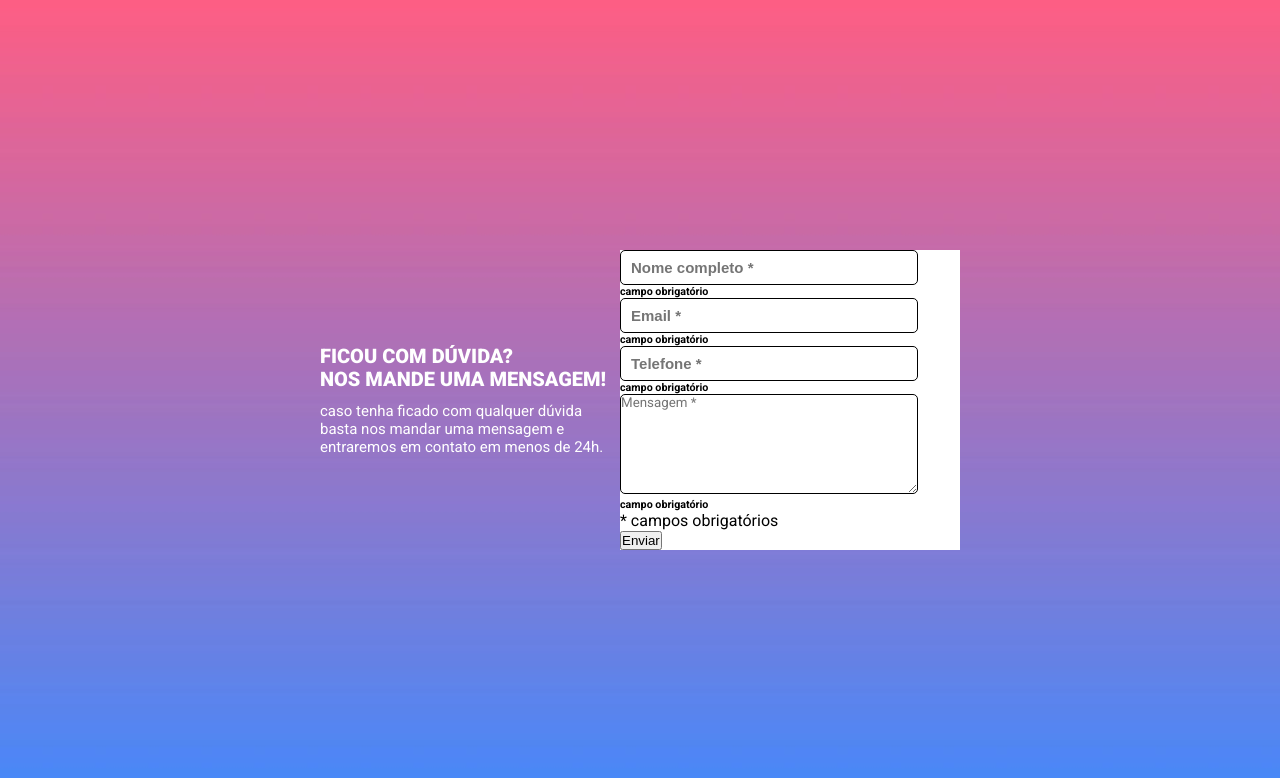
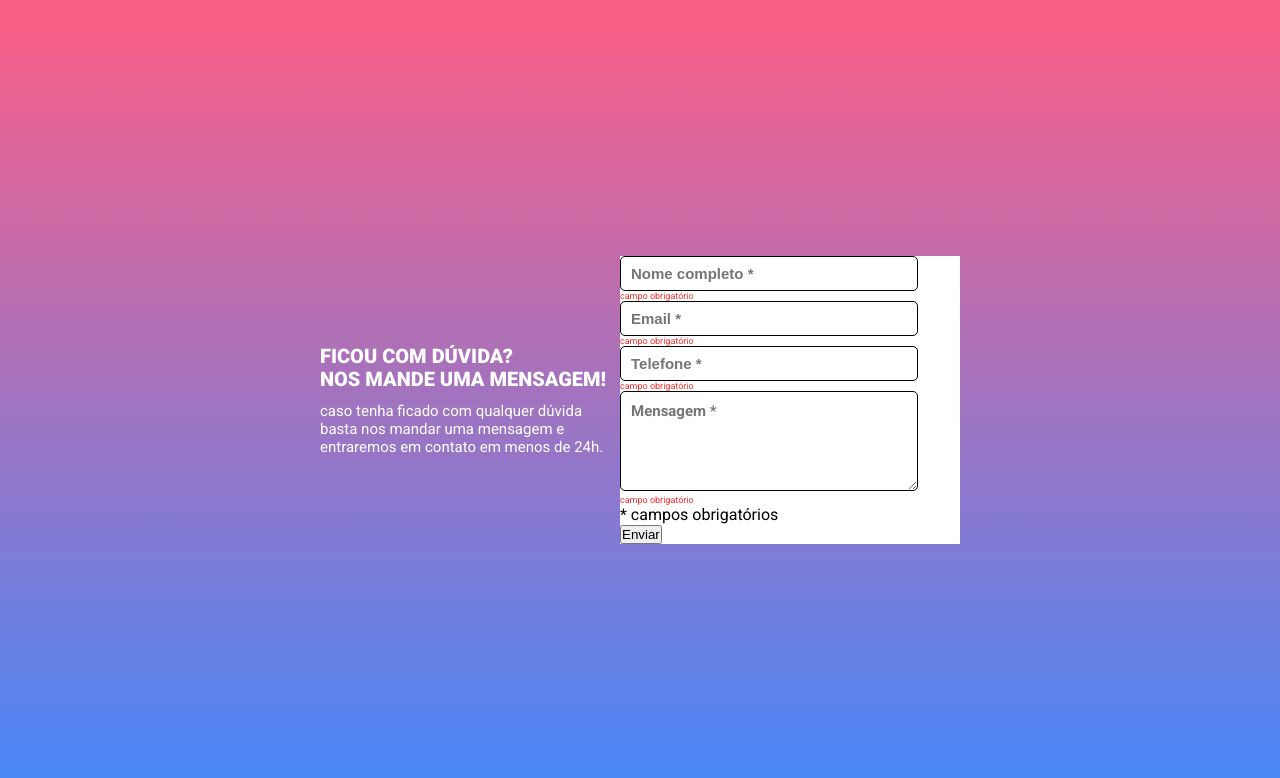
Before and after one commit to Moiseis-Cruz/avaliacao-do-formulario, a plain HTML site: page index.html in a window 1280 px wide. Drawn offline with Linux system fonts and the light colour scheme.

Commit message:
Estilização textarea e h6.

```diff
--- a/src/css/reset.css
+++ b/src/css/reset.css
@@ -3,3 +3,9 @@
     padding: 0;
     box-sizing: border-box;
 }
+
+.warning {
+    color: #F52E2E;
+    font-weight: 400;
+    font-size: 9px;
+}
--- a/src/css/styles.css
+++ b/src/css/styles.css
@@ -53,4 +53,7 @@ main .formulary textarea {
     box-sizing: border-box;
     border: 1px solid #000000;
     font-family: 'Roboto', sans-serif;
+    font-weight: 700;
+    font-size: 15px;
+    padding: 10px;
 }
```
